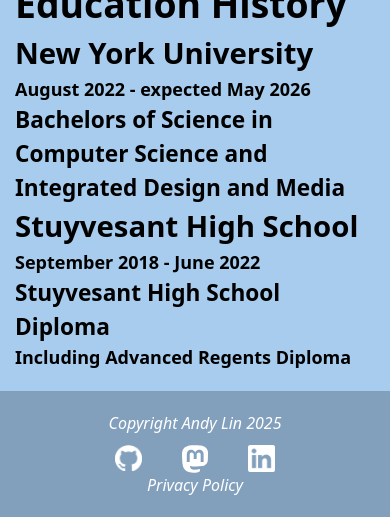
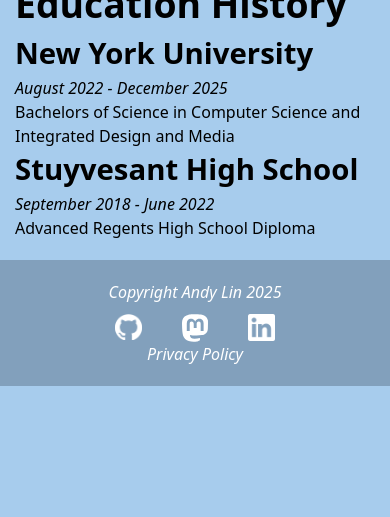
Before and after one commit to andylin2004/andylin2004.github.io, a Jekyll site: the page built from index.html, in a window 390 px wide and 1300 px high, cut to the strip 783-1300 px from the top of the window. Built offline with Jekyll 4.4.1, drawn with Linux system fonts in a browser that asks for light colours.

Commit message:
simplified education history list

```diff
--- a/_config.yml
+++ b/_config.yml
@@ -36,6 +36,7 @@
 
 collections:
   - projects
+  - education
 
 # Exclude from processing.
 # The following items will not be processed, by default.
--- a/css/styles.css
+++ b/css/styles.css
@@ -290,13 +290,6 @@
     ul > li > b {
         display: block;
     }
-
-    h3 ~ i {
-        display: block;
-        font-size: large;
-        font-style: normal;
-        font-weight: bold;
-    }
 }
 
 .project_item {
--- a/index.html
+++ b/index.html
@@ -16,12 +16,9 @@
         </div>
     </div>
     <h2>Education History</h2>
-    <h3 class="nobreak">New York University</h3>
-    <i>August 2022 - expected May 2026</i>
-    <h4>Bachelors of Science in Computer Science and Integrated Design and Media</h4>
-
-    <h3 class="nobreak">Stuyvesant High School</h3>
-    <i>September 2018 - June 2022</i>
-    <h4 class="nobreak">Stuyvesant High School Diploma</h4>
-    <i>Including Advanced Regents Diploma</i>
+    {% for school in site.education %}
+    <h3>{{ school.name }}</h3>
+    <i>{{ school.start }} - {{ school.end }}</i>
+    {{ school.content }}
+    {% endfor %}
 </div>
```
Also changed, not shown: _education/01-nyu.md (added, +7 -0 lines), _education/02-stuy.md (added, +7 -0 lines).
